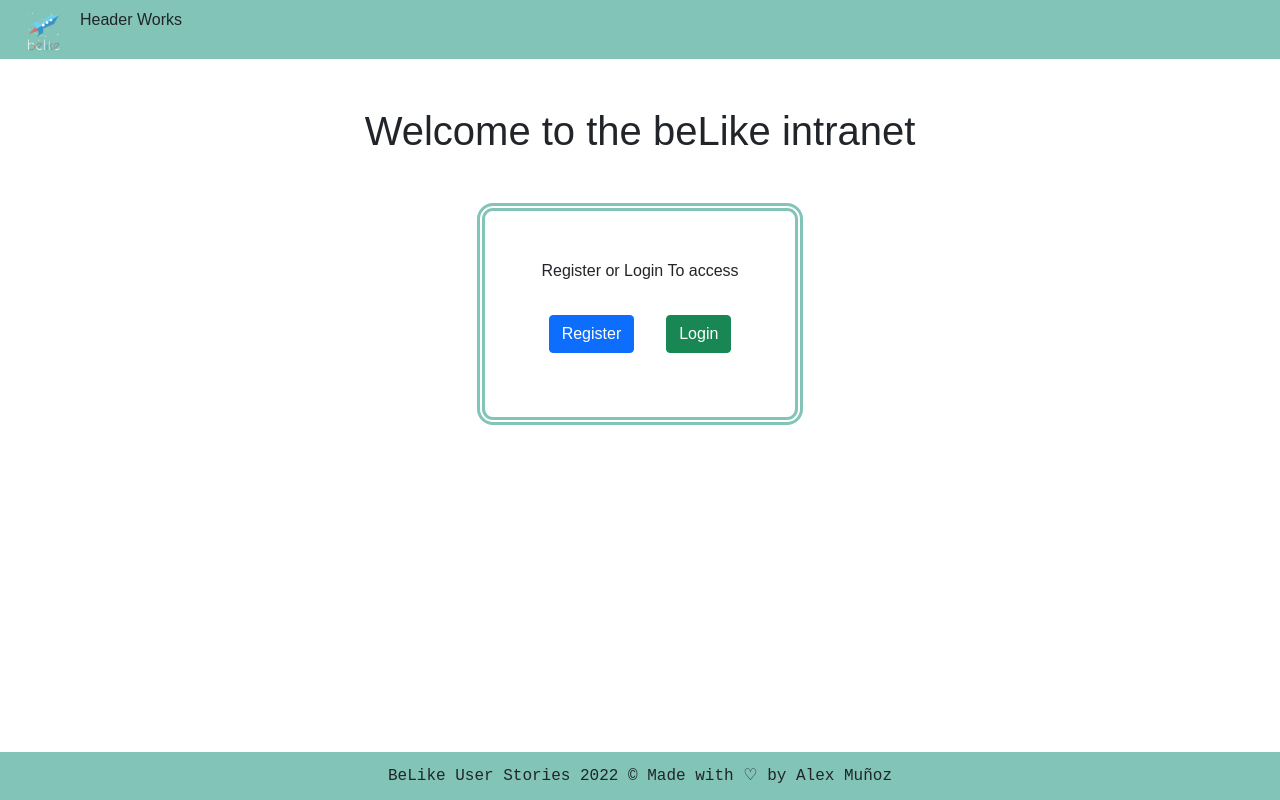
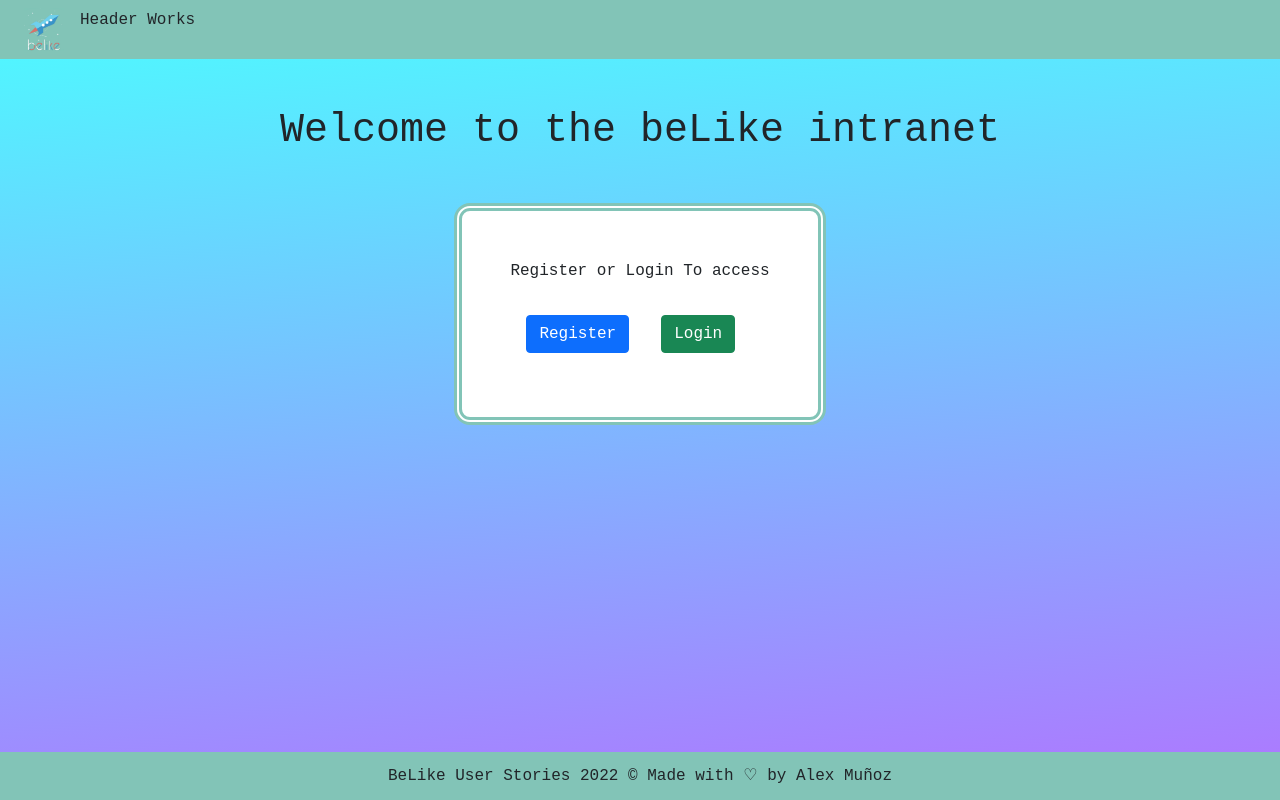
Before and after one commit to alexmf91/user-stories-full-stack-technical-test, a React (Create React App) app in the folder frontend/: page / in a window 1280 px wide. Built offline with nearby package versions, Linux system fonts and the light colour scheme.

Commit message:
Change font-family and add height and background

```diff
--- a/frontend/src/App.scss
+++ b/frontend/src/App.scss
@@ -1,5 +1,12 @@
 @import './scss/partials/reset';
 
 body {
-  font-family: sans-serif;
+  font-family: monospace;
+  height: 95vh;
+  background: rgb(75, 253, 255);
+  background: linear-gradient(
+    175deg,
+    rgba(75, 253, 255, 1) 0%,
+    rgba(171, 123, 255, 1) 100%
+  );
 }
```
